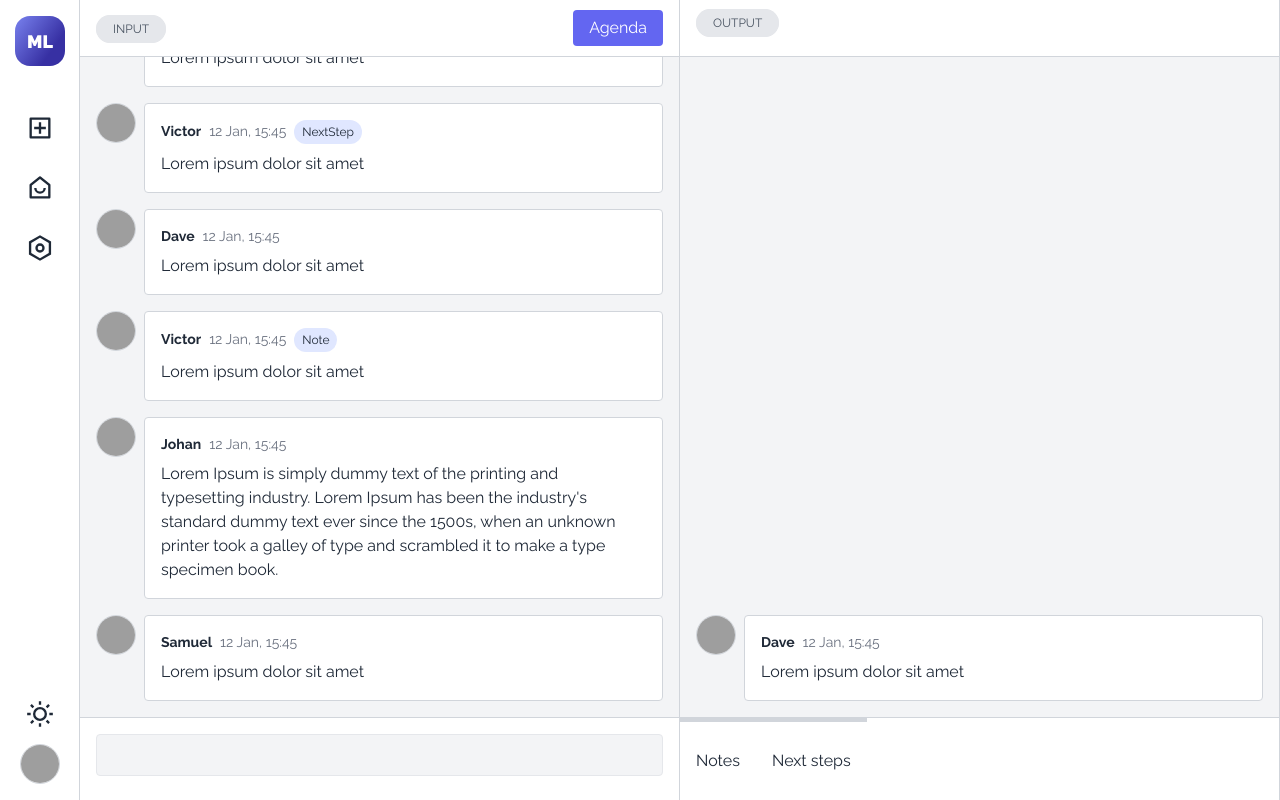
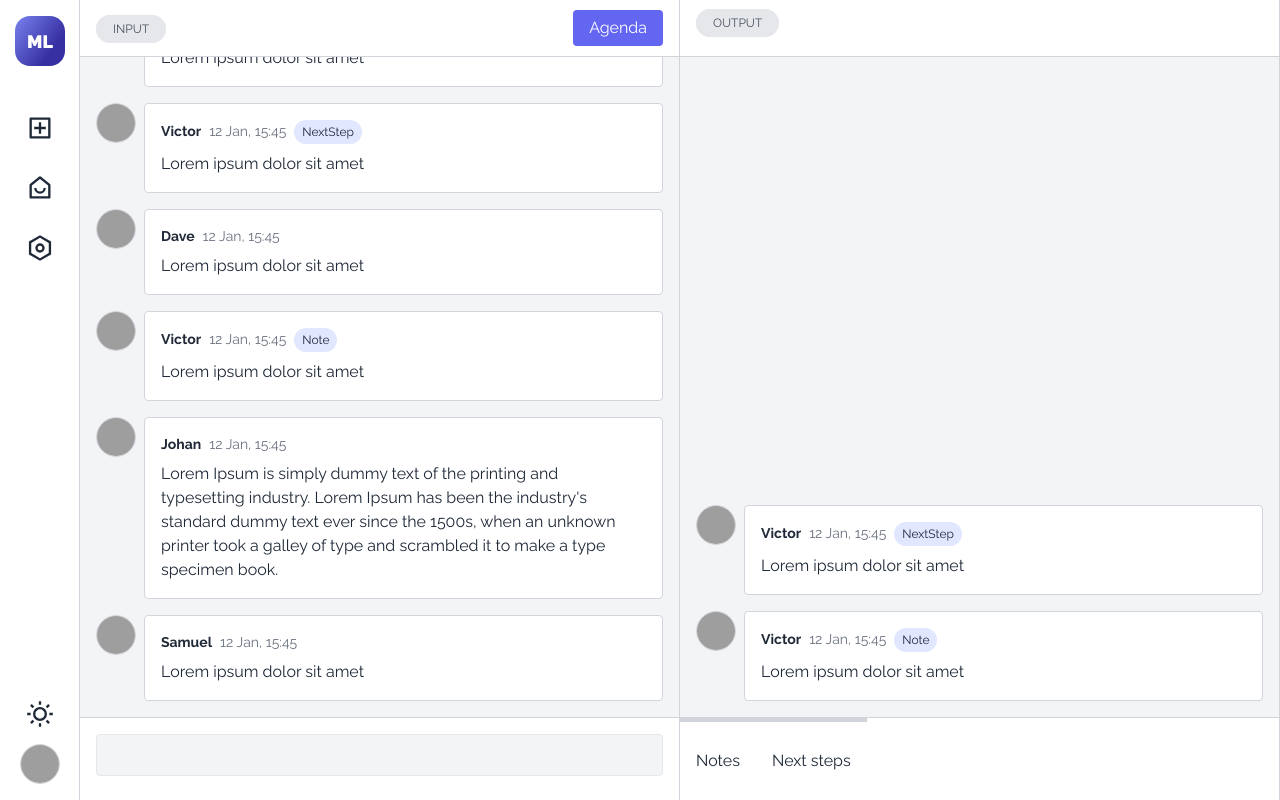
Before and after one commit to brslv/meetlog-web, a React (Create React App) app: page /m/1 in a window 1280 px wide. Built offline with nearby package versions, Linux system fonts and the light colour scheme; grey boxes are pictures that could not be loaded.

Commit message:
create EntitiesProvider

```diff
--- a/src/App.tsx
+++ b/src/App.tsx
@@ -10,10 +10,12 @@ import RegisterPage from './pages/RegisterPage'
 import DashboardPage from './pages/DashboardPage'
 import MeetingPage from './pages/MeetingPage'
 import DarkModeProvider from './components/darkMode/DarkModeProvider'
+import EntitiesProvider from './components/EntitiesProvider'
 
 function App() {
   return (
     <DarkModeProvider>
+      <EntitiesProvider>
         <Router>
           <Switch>
             <Route path="/d">
@@ -31,6 +33,7 @@ function App() {
             <Redirect to="/d" />
           </Switch>
         </Router>
+      </EntitiesProvider>
     </DarkModeProvider>
   )
 }
--- /dev/null
+++ b/src/components/EntitiesProvider.tsx
@@ -0,0 +1,135 @@
+import React, { createContext, useContext, useState } from 'react'
+import { EntityOutputType, IEntity } from './Entity'
+
+interface IContext {
+  items: IEntity[]
+  addItem: (text: string) => void
+  removeItem: (id: number) => void
+}
+const Context = createContext<IContext | null>(null)
+
+export default function EntitiesProvider({
+  children,
+}: {
+  children: React.ReactNode
+}) {
+  const [items, setItems] = useState([
+    {
+      id: 1,
+      author: {
+        name: 'Samuel',
+        avatar: {
+          src: 'https://randomuser.me/api/portraits/lego/1.jpg',
+        },
+      },
+      text: 'Lorem ipsum dolor sit amet',
+      output: null,
+    },
+    {
+      id: 2,
+      author: {
+        name: 'Johan',
+        avatar: {
+          src: 'https://randomuser.me/api/portraits/lego/2.jpg',
+        },
+      },
+      text:
+        "Lorem Ipsum is simply dummy text of the printing and typesetting industry. Lorem Ipsum has been the industry's standard dummy text ever since the 1500s, when an unknown printer took a galley of type and scrambled it to make a type specimen book. ",
+      output: null,
+    },
+    {
+      id: 3,
+      author: {
+        name: 'Victor',
+        avatar: {
+          src: 'https://randomuser.me/api/portraits/lego/3.jpg',
+        },
+      },
+      text: 'Lorem ipsum dolor sit amet',
+      output: {
+        type: EntityOutputType.Note,
+      },
+    },
+    {
+      id: 4,
+      author: {
+        name: 'Dave',
+        avatar: {
+          src: 'https://randomuser.me/api/portraits/lego/4.jpg',
+        },
+      },
+      text: 'Lorem ipsum dolor sit amet',
+      output: null,
+    },
+    {
+      id: 5,
+      author: {
+        name: 'Victor',
+        avatar: {
+          src: 'https://randomuser.me/api/portraits/lego/3.jpg',
+        },
+      },
+      text: 'Lorem ipsum dolor sit amet',
+      output: {
+        type: EntityOutputType.NextStep,
+      },
+    },
+    {
+      id: 6,
+      author: {
+        name: 'Dave',
+        avatar: {
+          src: 'https://randomuser.me/api/portraits/lego/4.jpg',
+        },
+      },
+      text: 'Lorem ipsum dolor sit amet',
+      output: null,
+    },
+    {
+      id: 7,
+      author: {
+        name: 'Dave',
+        avatar: {
+          src: 'https://randomuser.me/api/portraits/lego/4.jpg',
+        },
+      },
+      text:
+        "Lorem Ipsum is simply dummy text of the printing and typesetting industry. Lorem Ipsum has been the industry's standard",
+      output: null,
+    },
+  ])
+  const addItem = (text: string) => {
+    setItems((prev) => [
+      {
+        id: Math.random(),
+        text: text as string,
+        author: {
+          avatar: {
+            src: 'https://randomuser.me/api/portraits/lego/8.jpg',
+          },
+          name: 'Stamat',
+        },
+        output: null,
+      },
+      ...prev,
+    ])
+  }
+
+  const removeItem = (id: number) => {
+    setItems((prev) => prev.filter((item) => item.id !== id))
+  }
+
+  const value = {
+    items,
+    addItem,
+    removeItem,
+  }
+
+  return <Context.Provider value={value}>{children}</Context.Provider>
+}
+
+export const useEntities = () => {
+  const context = useContext(Context)
+  if (context === null) throw Error('Improper use of context')
+  return context
+}
--- a/src/pages/MeetingPage.tsx
+++ b/src/pages/MeetingPage.tsx
@@ -1,130 +1,16 @@
 import Page from '../components/core/Page'
 import SideNav, { SideNavPusher } from '../components/SideNav'
-import React, { useState } from 'react'
+import React from 'react'
 import MeetingSection from '../components/MeetingSection'
-import { EntityOutputType, IEntity } from '../components/Entity'
 import Agenda from '../components/Agenda'
 import MeetingInputFooter from '../components/MeetingInputFooter'
 import MeetingOutputFooter from '../components/MeetingOutputFooter'
 import InputEntityContextMenu from '../components/InputEntityContextMenu'
 import OutputEntityContextMenu from '../components/OutputEntityContextMenu'
+import { useEntities } from '../components/EntitiesProvider'
 
 export default function MeetingPage() {
-  const [inputs, setInputs] = useState<IEntity[]>([
-    {
-      id: 1,
-      author: {
-        name: 'Samuel',
-        avatar: {
-          src: 'https://randomuser.me/api/portraits/lego/1.jpg',
-        },
-      },
-      text: 'Lorem ipsum dolor sit amet',
-      output: null,
-    },
-    {
-      id: 2,
-      author: {
-        name: 'Johan',
-        avatar: {
-          src: 'https://randomuser.me/api/portraits/lego/2.jpg',
-        },
-      },
-      text:
-        "Lorem Ipsum is simply dummy text of the printing and typesetting industry. Lorem Ipsum has been the industry's standard dummy text ever since the 1500s, when an unknown printer took a galley of type and scrambled it to make a type specimen book. ",
-      output: null,
-    },
-    {
-      id: 3,
-      author: {
-        name: 'Victor',
-        avatar: {
-          src: 'https://randomuser.me/api/portraits/lego/3.jpg',
-        },
-      },
-      text: 'Lorem ipsum dolor sit amet',
-      output: {
-        type: EntityOutputType.Note,
-      },
-    },
-    {
-      id: 4,
-      author: {
-        name: 'Dave',
-        avatar: {
-          src: 'https://randomuser.me/api/portraits/lego/4.jpg',
-        },
-      },
-      text: 'Lorem ipsum dolor sit amet',
-      output: null,
-    },
-    {
-      id: 5,
-      author: {
-        name: 'Victor',
-        avatar: {
-          src: 'https://randomuser.me/api/portraits/lego/3.jpg',
-        },
-      },
-      text: 'Lorem ipsum dolor sit amet',
-      output: {
-        type: EntityOutputType.NextStep,
-      },
-    },
-    {
-      id: 6,
-      author: {
-        name: 'Dave',
-        avatar: {
-          src: 'https://randomuser.me/api/portraits/lego/4.jpg',
-        },
-      },
-      text: 'Lorem ipsum dolor sit amet',
-      output: null,
-    },
-    {
-      id: 7,
-      author: {
-        name: 'Dave',
-        avatar: {
-          src: 'https://randomuser.me/api/portraits/lego/4.jpg',
-        },
-      },
-      text:
-        "Lorem Ipsum is simply dummy text of the printing and typesetting industry. Lorem Ipsum has been the industry's standard",
-      output: null,
-    },
-  ])
-  const [outputs] = useState<IEntity[]>([
-    {
-      id: 1,
-      text: 'Lorem ipsum dolor sit amet',
-      author: {
-        name: 'Dave',
-        avatar: {
-          src: 'https://randomuser.me/api/portraits/lego/4.jpg',
-        },
-      },
-      output: null,
-    },
-  ])
-
-  const addInput = (text: string) => {
-    setInputs((prev) => [
-      {
-        id: Math.random(),
-        text,
-        author: {
-          avatar: {
-            src: 'https://randomuser.me/api/portraits/lego/8.jpg',
-          },
-          name: 'Stamat',
-        },
-        output: null,
-      },
-      ...prev,
-    ])
-  }
+  const { items, addItem } = useEntities()
 
   return (
     <Page>
@@ -133,14 +19,14 @@ export default function MeetingPage() {
         <div className="h-screen grid grid-cols-2">
           <MeetingSection
             headerRight={<Agenda />}
-            footer={<MeetingInputFooter onSubmitInput={addInput} />}
+            footer={<MeetingInputFooter onSubmitInput={addItem} />}
             title="Input"
-            entities={inputs}
+            entities={items}
             entityContextMenu={<InputEntityContextMenu />}
           />
           <MeetingSection
             title="Output"
-            entities={outputs}
+            entities={items.filter((item) => item.output !== null)}
             footer={<MeetingOutputFooter />}
             entityContextMenu={<OutputEntityContextMenu />}
           />
```
Lines whose indentation alone changed are shown as unchanged.
